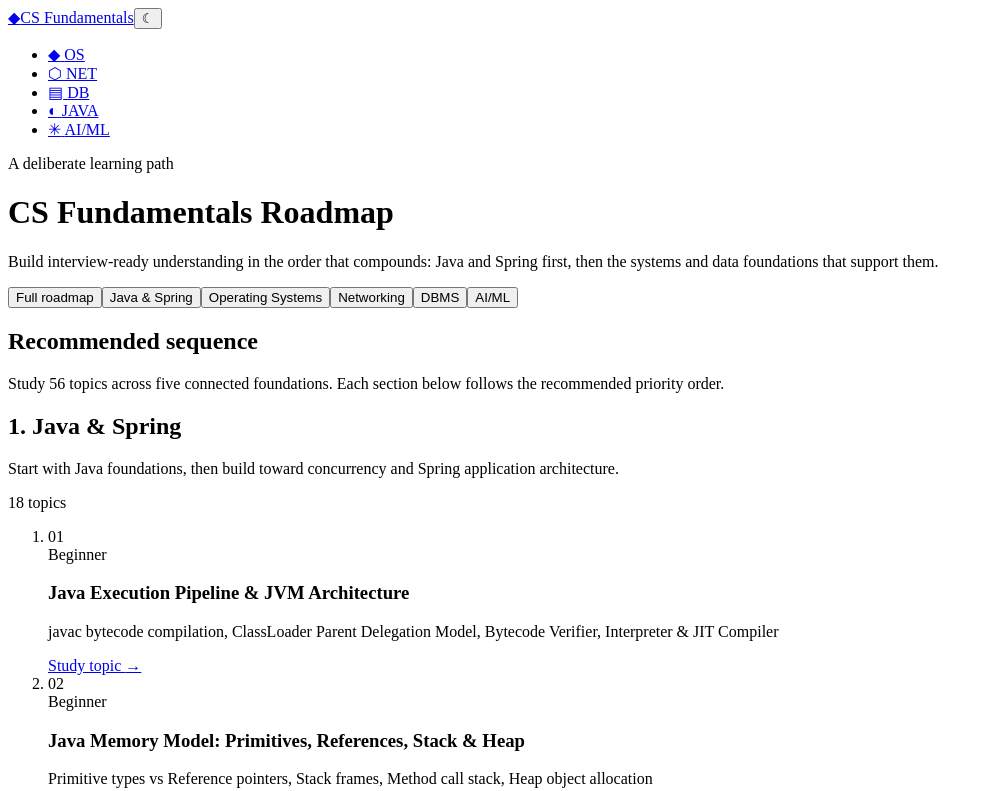
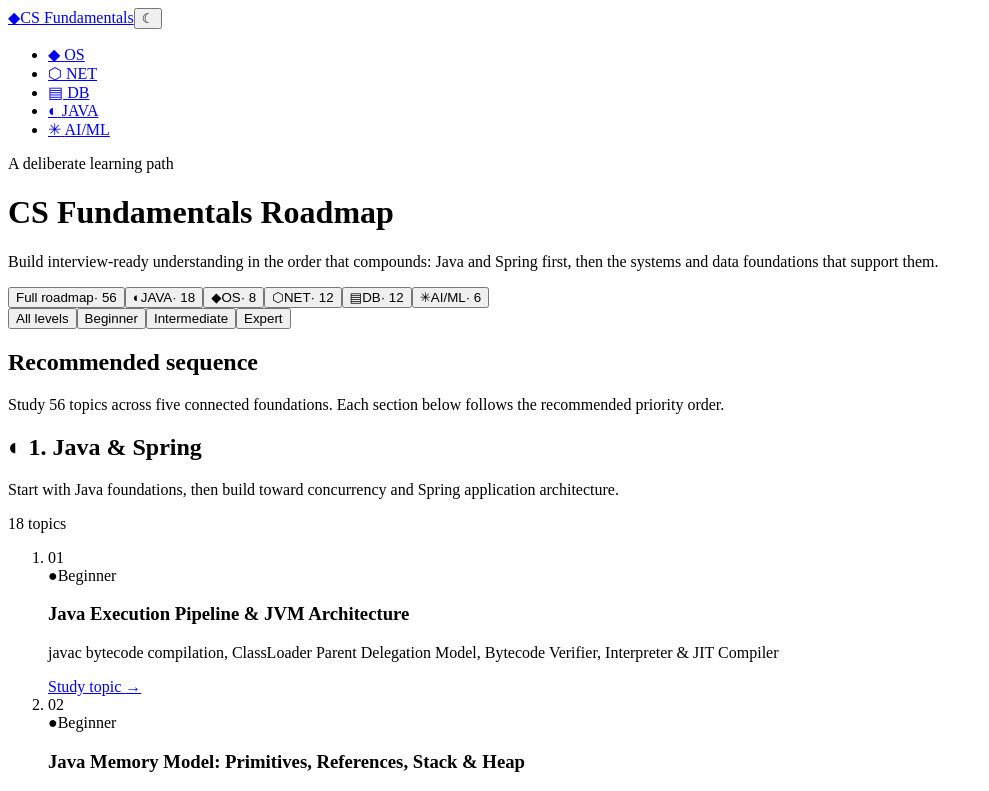
Before and after one commit to Prem-Duvvapu/cs-fundamentals-with-ui, a React (Vite) app in the folder frontend/: page / in a window 1280 px wide. Shown: the top 791 px of the page, without its empty margins (0-989 px from the left). Built offline with nearby package versions, Linux system fonts and the light colour scheme; no server answers; the HTML template or start-up script is replaced by a standard one.

Commit message:
feat/2026-08-30-filterable-curriculum-roadmap

```diff
--- a/frontend/src/pages/HomePage.jsx
+++ b/frontend/src/pages/HomePage.jsx
@@ -4,33 +4,40 @@ import { fetchTopics } from '../utils/api'
 
 const LEVEL_ORDER = { beginner: 0, intermediate: 1, expert: 2 }
 const LEVEL_LABELS = { beginner: 'Beginner', intermediate: 'Intermediate', expert: 'Expert' }
+const LEVEL_GLYPHS = { beginner: '●', intermediate: '◐', expert: '◆' }
+const LEVEL_FILTERS = ['all', 'beginner', 'intermediate', 'expert']
 
 const CATEGORY_ORDER = ['java-spring', 'os', 'networking', 'dbms', 'aiml']
 
 const CATEGORY_DETAILS = {
   'java-spring': {
     label: 'Java & Spring',
-    shortLabel: 'Java & Spring',
+    shortLabel: 'JAVA',
+    glyph: '◐',
     summary: 'Start with Java foundations, then build toward concurrency and Spring application architecture.'
   },
   os: {
     label: 'Operating Systems',
-    shortLabel: 'Operating Systems',
+    shortLabel: 'OS',
+    glyph: '◆',
     summary: 'Understand processes, memory, scheduling, synchronization, and the kernel services beneath applications.'
   },
   networking: {
     label: 'Computer Networks',
-    shortLabel: 'Networking',
+    shortLabel: 'NET',
+    glyph: '⬡',
     summary: 'Follow data from local links through routing, transport, and secure application protocols.'
   },
   dbms: {
     label: 'DBMS',
-    shortLabel: 'DBMS',
+    shortLabel: 'DB',
+    glyph: '▤',
     summary: 'Model data, reason about queries and transactions, then study storage and distributed trade-offs.'
   },
   aiml: {
     label: 'AI/ML Systems',
     shortLabel: 'AI/ML',
+    glyph: '✳',
     summary: 'Connect modern ML foundations to retrieval, serving, evaluation, and production operations.'
   }
 }
@@ -46,9 +53,14 @@ function sortTopics(topics) {
   })
 }
 
+function topicCountLabel(count) {
+  return `${count} ${count === 1 ? 'topic' : 'topics'}`
+}
+
 export default function HomePage() {
   const [topics, setTopics] = useState([])
   const [selectedCategory, setSelectedCategory] = useState('all')
+  const [selectedLevel, setSelectedLevel] = useState('all')
 
   useEffect(() => {
     fetchTopics()
@@ -130,9 +142,16 @@ export default function HomePage() {
     topics: sortTopics(topics.filter(topic => topicCategory(topic) === id))
   }))
 
-  const visibleCategories = selectedCategory === 'all'
+  const selectedCategories = selectedCategory === 'all'
     ? categories
     : categories.filter(category => category.id === selectedCategory)
+
+  const visibleCategories = selectedCategories.map(category => ({
+    ...category,
+    topics: selectedLevel === 'all'
+      ? category.topics
+      : category.topics.filter(topic => (topic.level || 'beginner') === selectedLevel)
+  }))
 
   const visibleTopicCount = visibleCategories.reduce((count, category) => count + category.topics.length, 0)
 
@@ -145,27 +164,49 @@ export default function HomePage() {
           Build interview-ready understanding in the order that compounds: Java and Spring first, then the systems and data foundations that support them.
         </p>
 
+        <div className="roadmap-filters">
           <nav className="roadmap-selectors" aria-label="Curriculum categories">
             <button
               type="button"
               onClick={() => setSelectedCategory('all')}
               className={`roadmap-selector ${selectedCategory === 'all' ? 'active' : ''}`}
               aria-pressed={selectedCategory === 'all'}
+              aria-label={`Full roadmap, ${topicCountLabel(topics.length)}`}
             >
-            Full roadmap
+              <span>Full roadmap</span>
+              <span className="roadmap-selector-count" aria-hidden="true">· {topics.length}</span>
             </button>
-          {CATEGORY_ORDER.map(categoryId => (
+            {categories.map(category => (
               <button
-              key={categoryId}
+                key={category.id}
                 type="button"
-              onClick={() => setSelectedCategory(categoryId)}
-              className={`roadmap-selector ${selectedCategory === categoryId ? 'active' : ''}`}
-              aria-pressed={selectedCategory === categoryId}
+                onClick={() => setSelectedCategory(category.id)}
+                className={`roadmap-selector ${selectedCategory === category.id ? 'active' : ''}`}
+                aria-pressed={selectedCategory === category.id}
+                aria-label={`${category.label}, ${topicCountLabel(category.topics.length)}`}
+                data-category={category.id}
               >
-              {CATEGORY_DETAILS[categoryId].shortLabel}
+                <span className="category-glyph" aria-hidden="true">{category.glyph}</span>
+                <span>{category.shortLabel}</span>
+                <span className="roadmap-selector-count" aria-hidden="true">· {category.topics.length}</span>
               </button>
             ))}
           </nav>
+
+          <div className="level-selectors" role="group" aria-label="Topic levels">
+            {LEVEL_FILTERS.map(level => (
+              <button
+                key={level}
+                type="button"
+                className={`level-selector ${selectedLevel === level ? 'active' : ''}`}
+                aria-pressed={selectedLevel === level}
+                onClick={() => setSelectedLevel(level)}
+              >
+                {level === 'all' ? 'All levels' : LEVEL_LABELS[level]}
+              </button>
+            ))}
+          </div>
+        </div>
       </header>
 
       <main aria-live="polite">
@@ -176,31 +217,58 @@ export default function HomePage() {
           <p>
             {selectedCategory === 'all'
               ? `Study ${visibleTopicCount} topics across five connected foundations. Each section below follows the recommended priority order.`
-              : `${CATEGORY_DETAILS[selectedCategory].summary} ${visibleTopicCount} topics in this path.`}
+              : `${CATEGORY_DETAILS[selectedCategory].summary} ${topicCountLabel(visibleTopicCount)} in this path.`}
           </p>
         </section>
 
         {topics.length === 0 ? (
           <p className="category-overview">Loading the curriculum roadmap…</p>
-        ) : visibleCategories.map((category, categoryIndex) => (
-          <section key={category.id} className="category-overview" aria-labelledby={`${category.id}-heading`}>
+        ) : visibleTopicCount === 0 ? (
+          <section className="roadmap-empty-state" role="status" aria-labelledby="empty-roadmap-heading">
+            <h2 id="empty-roadmap-heading">No topics match these filters</h2>
+            <p>Choose another category or level to continue exploring the curriculum.</p>
+            <button
+              type="button"
+              className="roadmap-empty-action"
+              onClick={() => {
+                setSelectedCategory('all')
+                setSelectedLevel('all')
+              }}
+            >
+              Show all topics
+            </button>
+          </section>
+        ) : visibleCategories.filter(category => category.topics.length > 0).map((category, categoryIndex) => (
+          <section
+            key={category.id}
+            className="category-overview"
+            aria-labelledby={`${category.id}-heading`}
+            data-category={category.id}
+          >
             <h2 id={`${category.id}-heading`}>
+              <span className="category-glyph" aria-hidden="true">{category.glyph}</span>{' '}
               {selectedCategory === 'all' ? `${categoryIndex + 1}. ${category.label}` : category.label}
             </h2>
             <div className="category-meta">
               <p>{category.summary}</p>
-              <span>{category.topics.length} topics</span>
+              <span>{topicCountLabel(category.topics.length)}</span>
             </div>
             <ol className="topic-rows" aria-label={`${category.label} topics`}>
               {category.topics.map((topic, topicIndex) => (
                 <li key={topic.id} className="topic-row">
                   <span className="topic-number" aria-label={`Topic ${topicIndex + 1}`}>{String(topicIndex + 1).padStart(2, '0')}</span>
-                  <div>
-                  <span className={`badge ${topic.level || 'beginner'}`}>
-                    {LEVEL_LABELS[topic.level] || 'Beginner'}
+                  <div className="topic-row-body">
+                    <span
+                      className={`tier-badge tier-badge--${topic.level || 'beginner'}`}
+                      aria-label={`${LEVEL_LABELS[topic.level] || 'Beginner'} level`}
+                    >
+                      <span className="tier-badge-glyph" aria-hidden="true">
+                        {LEVEL_GLYPHS[topic.level] || LEVEL_GLYPHS.beginner}
                       </span>
-                  <h3>{topic.title}</h3>
-                  <p>{topic.summary}</p>
+                      <span>{LEVEL_LABELS[topic.level] || 'Beginner'}</span>
+                    </span>
+                    <h3 className="topic-row-title">{topic.title}</h3>
+                    <p className="topic-row-summary">{topic.summary}</p>
                   </div>
                   <Link to={`/topic/${topic.id}`} className="roadmap-cta" aria-label={`Study ${topic.title}`}>
                     Study topic <span aria-hidden="true">→</span>
```
Also changed, not shown: 1 other file (tests, documents, lock files or other folders). Lines whose indentation alone changed are shown as unchanged.
